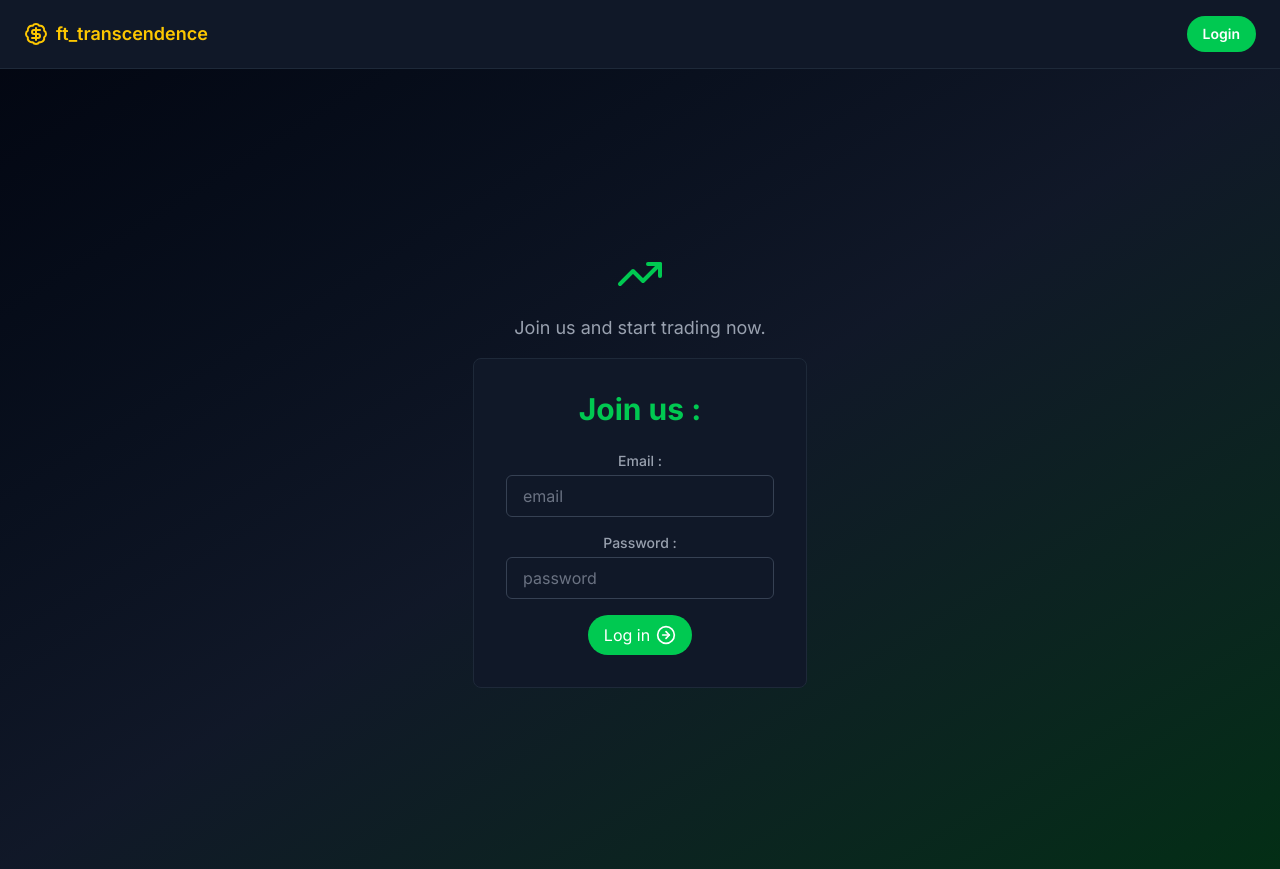
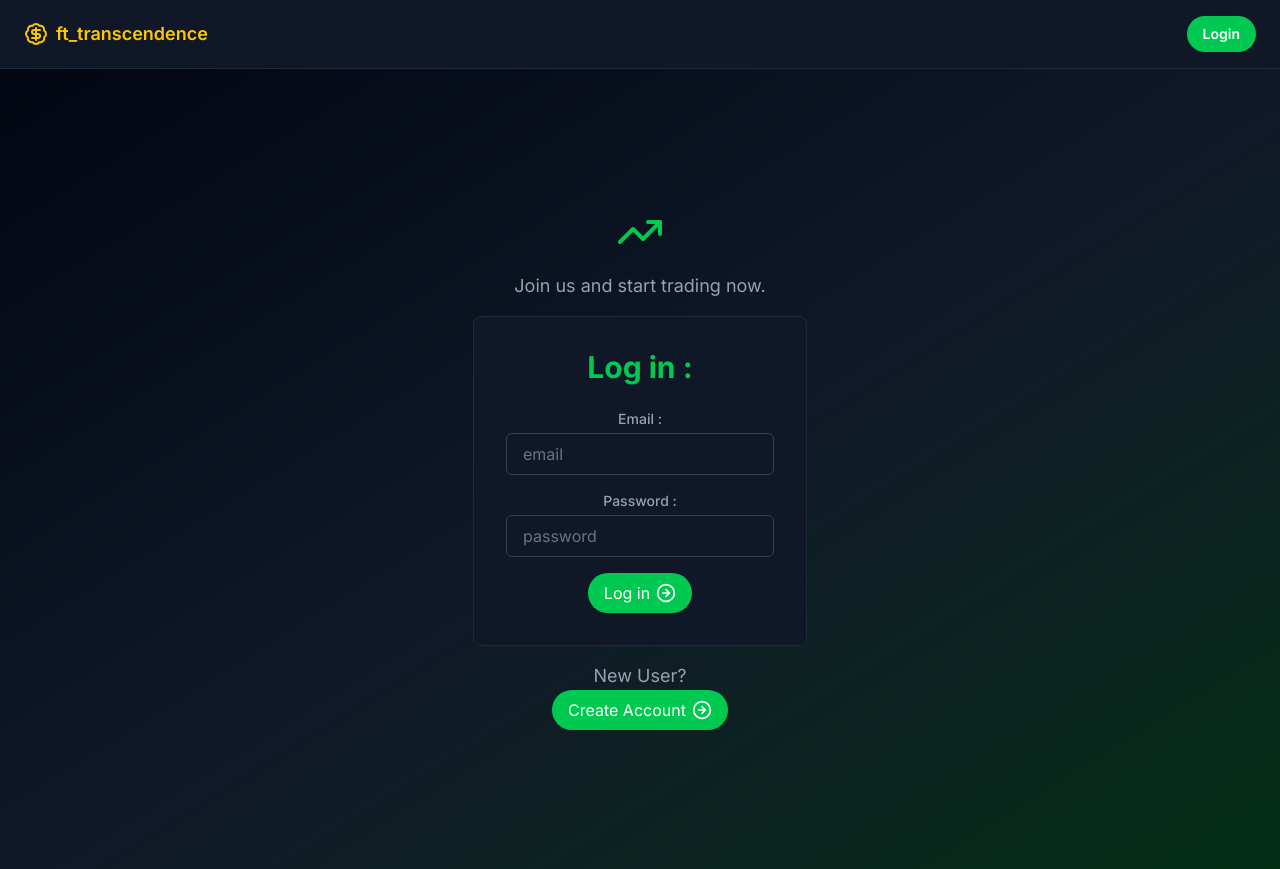
Before and after one commit to Frogus-ex/ft_transcendence, a React (Vite) app in the folder frontend/: page /login in a window 1280 px wide. Built offline with nearby package versions, Linux system fonts and the light colour scheme.

Commit message:
WIP: user creation

```diff
--- a/frontend/src/pages/LoginPage.tsx
+++ b/frontend/src/pages/LoginPage.tsx
@@ -27,7 +27,7 @@ function LoginPage() {
       	<TrendingUp size={48} className="text-green-500" />
       	<p className="text-gray-400 text-lg">Join us and start trading now.</p>
       	<div className="bg-gray-900 border border-gray-800 rounded-lg px-8 py-8 flex flex-col items-center">
-        <h1 className="text-3xl font-bold text-green-500 mb-6">Join us :</h1>
+			<h1 className="text-3xl font-bold text-green-500 mb-6">Log in :</h1>
 			<form
 			onSubmit={handleSubmit}
 			className="flex flex-col items-center gap-4"
@@ -59,6 +59,15 @@ function LoginPage() {
 				</Button>
 			</form>
     	</div>
+	  	<div className="flex flex-col items-center justify-center">
+			<p className="text-gray-400 text-lg">New User?</p>
+			<Button variant="primary" size="medium"
+				type="button"
+				onClick={() => navigate("/create_user")}>
+				Create Account
+			</Button>
+		</div>
+
     </div>
   );
 }
--- /dev/null
+++ b/frontend/src/pages/NewUserPage.tsx
@@ -0,0 +1,4 @@
+function NewUserPage() {
+  return <h1>New User Page</h1>;
+}
+export default NewUserPage;
--- a/frontend/src/router/index.tsx
+++ b/frontend/src/router/index.tsx
@@ -5,6 +5,7 @@ import LoginPage from "../pages/LoginPage";
 import MarketsPage from "../pages/MarketsPage";
 import ContactsPage from "../pages/ContactsPage";
 import ProfilePage from "../pages/ProfilePage";
+import NewUserPage from "../pages/NewUserPage";
 
 const router = createBrowserRouter([
   {
@@ -16,6 +17,7 @@ const router = createBrowserRouter([
       { path: "profile", element: <ProfilePage /> },
       { path: "contacts", element: <ContactsPage /> },
       { path: "markets", element: <MarketsPage /> },
+	  { path: "create_user", element: <NewUserPage /> },
     ],
   },
 ]);
```
Lines whose indentation alone changed are shown as unchanged.
